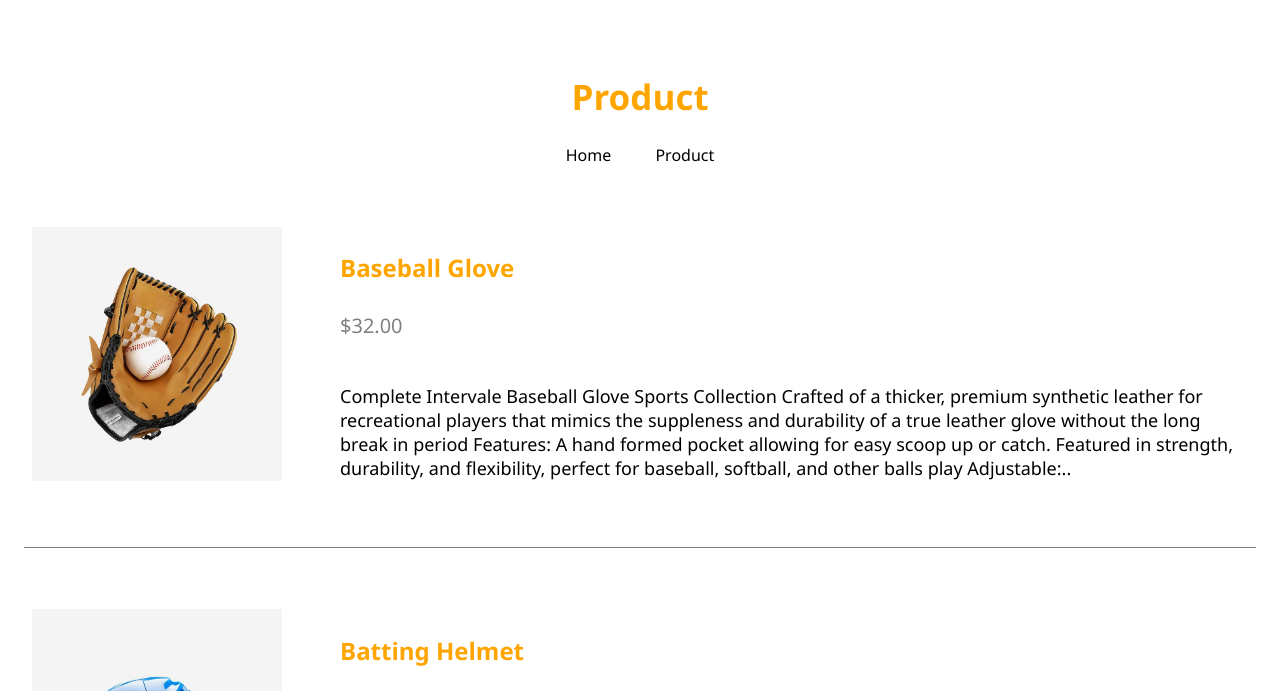
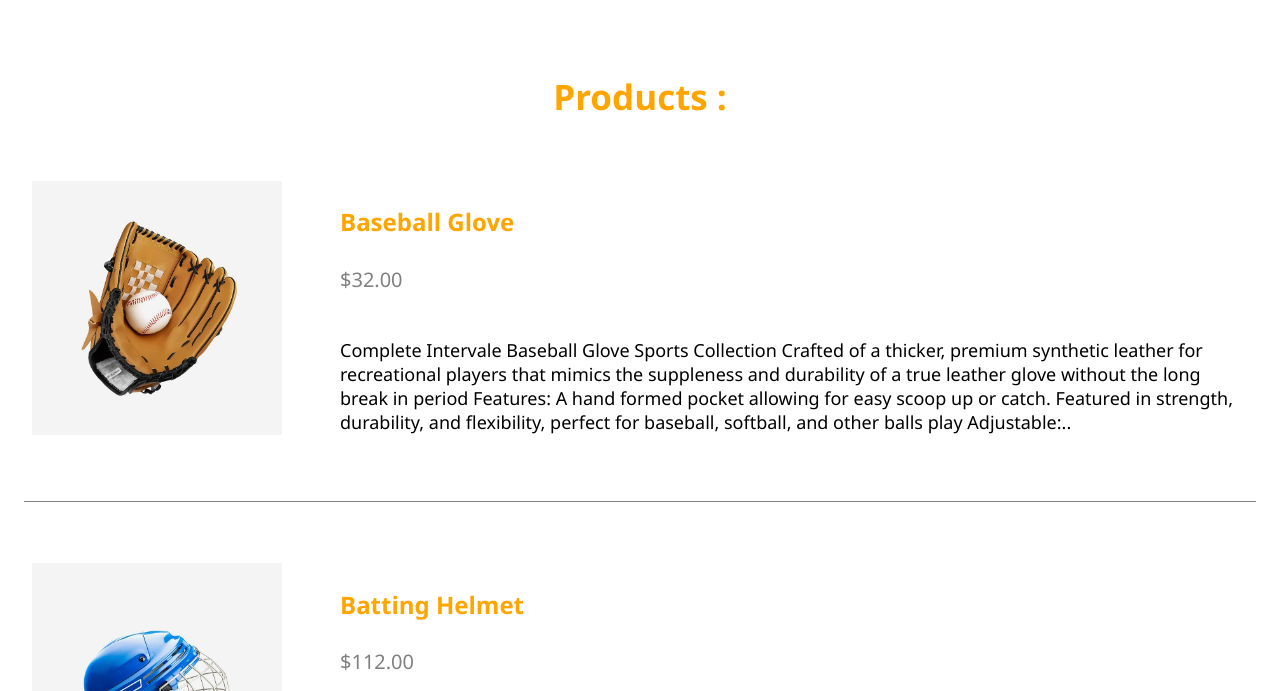
Before and after one commit to tba-adnan/Projet5-Site-Vitrine, a plain HTML site: page products.html in a window 1280 px wide. Shown: the part 70-761 px from the top of the page. Drawn offline with Linux system fonts and the light colour scheme.

Commit message:
fixed products.html.

```diff
--- a/products.html
+++ b/products.html
@@ -27,11 +27,7 @@
 
     <main class="container">
         <section class="home-product col-xs-12 col-sm-12 col-lg-12">
-            <h1 class="product">Product</h1>
-            <ul>
-                <li class="list"><a>Home</a></li>
-                <li class="list"><a>Product</a></li>
-            </ul>
+            <h1 class="product">Products : </h1>
         </section>
 
         <article class="row list-product">
```
